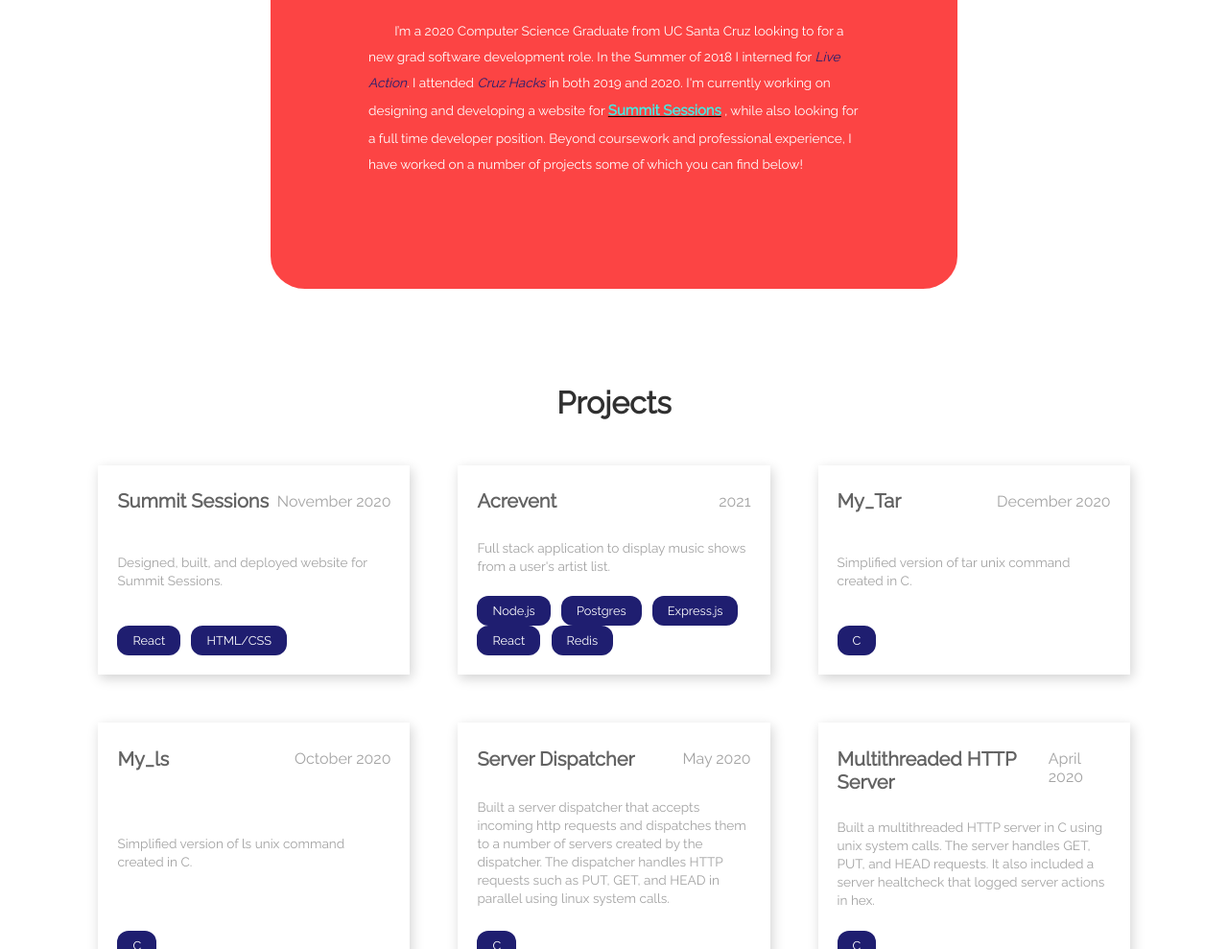
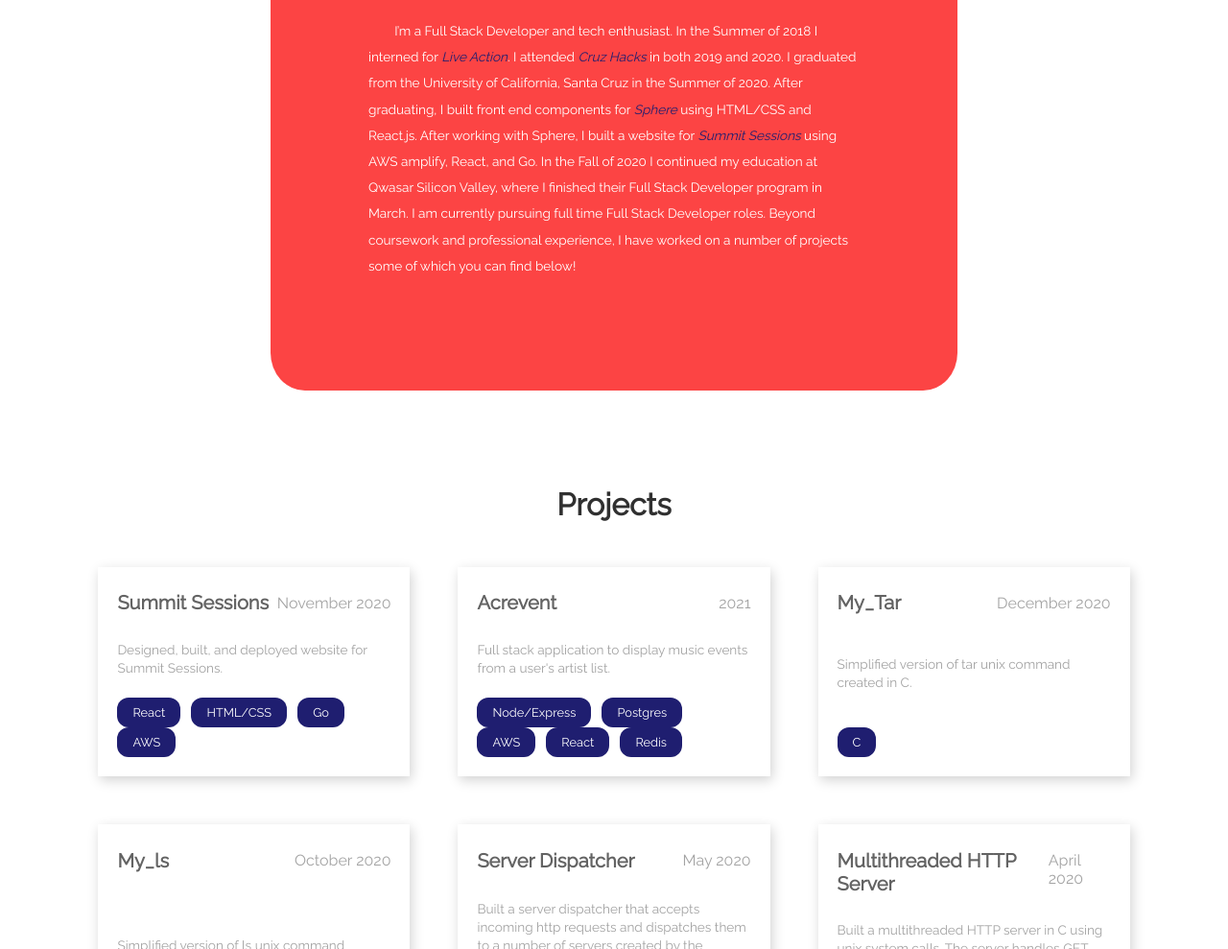
Before and after one commit to marsmorse/Personal-Website-Updated, a plain HTML site: page index.html in a window 1280 px wide. Shown: the part 1380-2369 px from the top of the page at 96% size. Drawn offline with Linux system fonts and the light colour scheme; files whose address does not match are found by name.

Commit message:
[UPDATE] about paragraph. added Go to summit sessions website

```diff
--- a/index.html
+++ b/index.html
@@ -60,9 +60,9 @@
             class="headshot"
           />
         <div class="cont ptext">
-          <p id="aboutContent">    I’m a 2020 Computer Science Graduate from UC Santa Cruz looking to for a new grad software development role.
-            In the Summer of 2018 I interned for <a href="https://www.liveaction.com/" id="emphasisLA">Live Action</a>. I attended <a href="https://www.cruzhacks.com/" id="emphasisLA">Cruz Hacks </a>
-            in both 2019 and 2020. I'm currently working on designing and developing a website for <a class="emphasisAlt">Summit Sessions</a> , while also looking for a full time developer position.
+          <p id="aboutContent">    I’m a Full Stack Developer and tech enthusiast. In the Summer of 2018 I interned for <a href="https://www.liveaction.com/" id="emphasisLA">Live Action</a>. I attended <a href="https://www.cruzhacks.com/" id="emphasisLA">Cruz Hacks </a>
+            in both 2019 and 2020. I graduated from the University of California, Santa Cruz in the Summer of 2020. After graduating, I built front end components for <a href="http://www.sphereinfluencer.com/" id="emphasisLA"> Sphere </a> using HTML/CSS and React.js. After working with Sphere, I built a website for <a href="https://www.summitsessionsofficial.com/" id="emphasisLA">Summit Sessions</a> using AWS amplify, React, and Go.
+            In the Fall of 2020 I continued my education at Qwasar Silicon Valley, where I finished their Full Stack Developer program in March. I am currently pursuing full time Full Stack Developer roles.
             Beyond coursework and professional experience, I have worked on a number of projects some of which you can find below! </p>
           <!--<p>
             My coding journey began in high school, when I took my first coding
@@ -117,6 +117,8 @@
           <div class="l-btn-wrapper">
               <div class="lang-button">React</div>
               <div class="lang-button">HTML/CSS</div>
+              <div class="lang-button">Go</div>
+              <div class="lang-button">AWS</div>
           </div>
         </div>
       <!-- Acrevent -->
@@ -126,12 +128,12 @@
               <p class="date">2021</p>
             </div>
             <p class="pdescription ptext">
-              Full stack application to display music shows from a user's artist list.
+              Full stack application to display music events from a user's artist list.
             </p>
             <div class="l-btn-wrapper">
-                <div class="lang-button">Node.js</div>
+                <div class="lang-button">Node/Express</div>
                 <div class="lang-button">Postgres</div>
-                <div class="lang-button">Express.js</div>
+                <div class="lang-button">AWS</div>
                 <div class="lang-button">React</div>
                 <div class="lang-button">Redis</div>
             </div>
@@ -150,7 +152,7 @@
                   <div class="lang-button">C</div>
               </div>
             </div>
-      <!-- My_ls -->
+      <!-- My_Ls -->
       <div class="card" onclick="location.href='https://github.com/marsmorse/my_ls'">
         <div class="pHead">
           <h1 class="pTitle">My_ls</h1>
--- a/styles/about.css
+++ b/styles/about.css
@@ -1,4 +1,3 @@
-@import url(/Users/mmorse/Developer/Web/pWebsitev2/styles/variables.css);
 /*--------------------------/
   *   -------
   *    ABOUT
```
